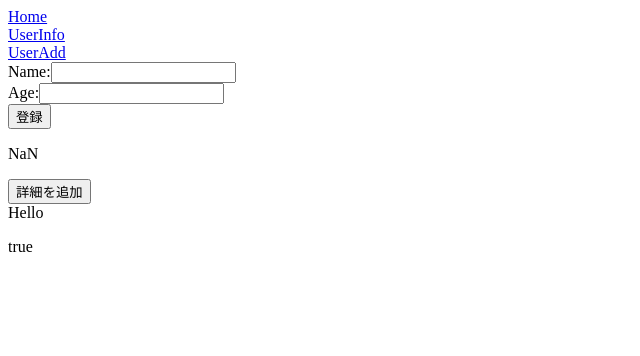
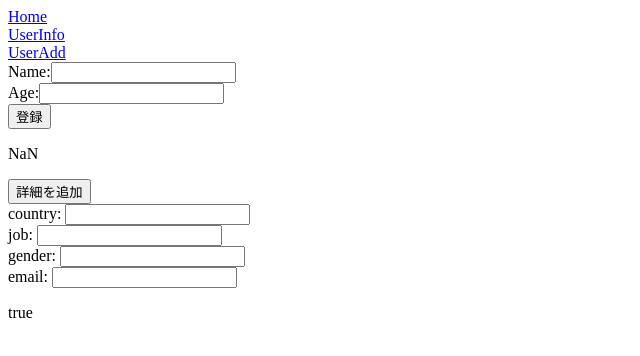
Before and after one commit to koyamal/gae-app, a React (Create React App) app in the folder client/: page /addUser in a window 1280 px wide. Both pictures are taken after a click on the button "詳細を追加". Shown: the top 356 px of the page, without its empty margins (0-640 px from the left). Built offline with nearby package versions, Linux system fonts and the light colour scheme.

Commit message:
detail用のInputタグを追加

```diff
--- a/client/src/components/pages/UserAdd.tsx
+++ b/client/src/components/pages/UserAdd.tsx
@@ -43,7 +43,20 @@ const UserAdd: React.FC = () => {
       <div>
         <button onClick={onClickDetailButton}>詳細を追加</button>
         {isDetail && (
-          <div>Hello</div>
+          <div>
+            <div>
+              country: <input type="text" />
+            </div>
+            <div>
+              job: <input type="text" />
+            </div>
+            <div>
+              gender: <input type="text" />
+            </div>
+            <div>
+              email: <input type="text" />
+            </div>
+          </div>
         )}
         <p>{isDetail? 'true': 'false'}</p>
       </div>
```
